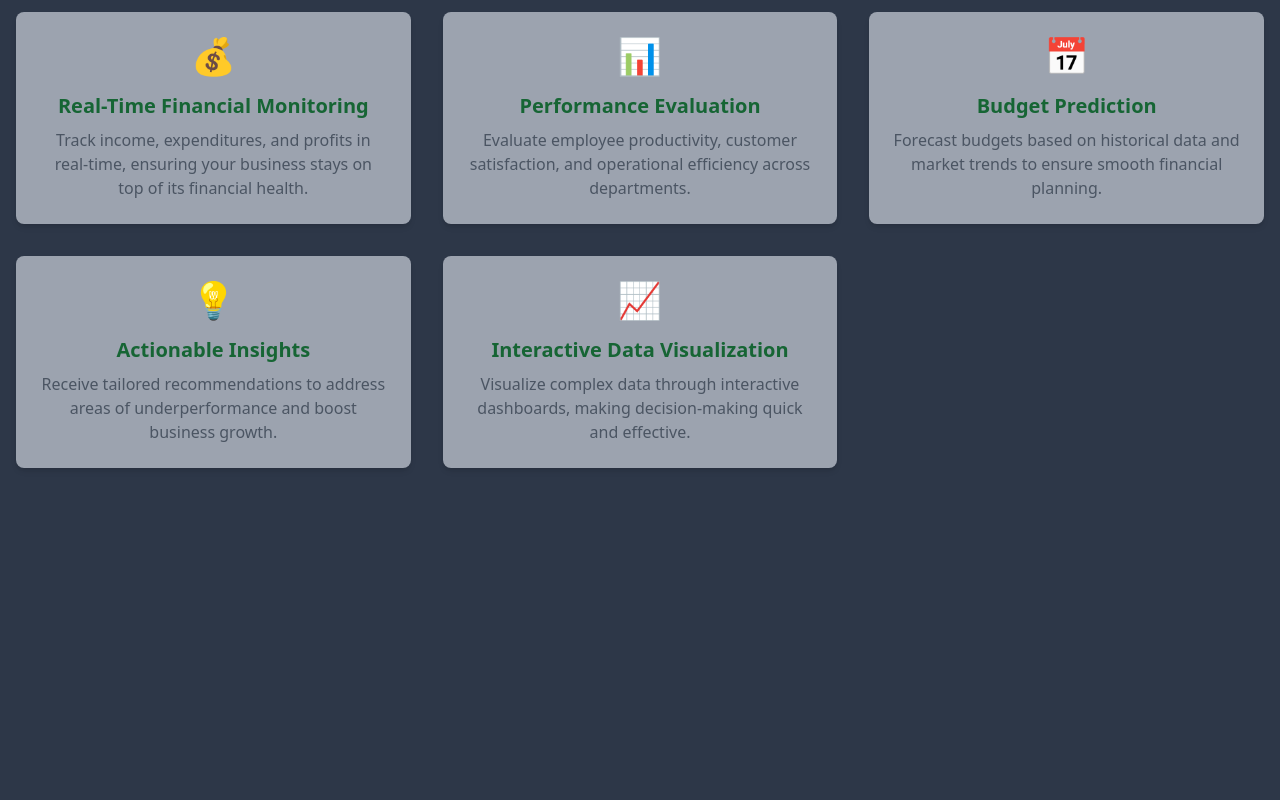
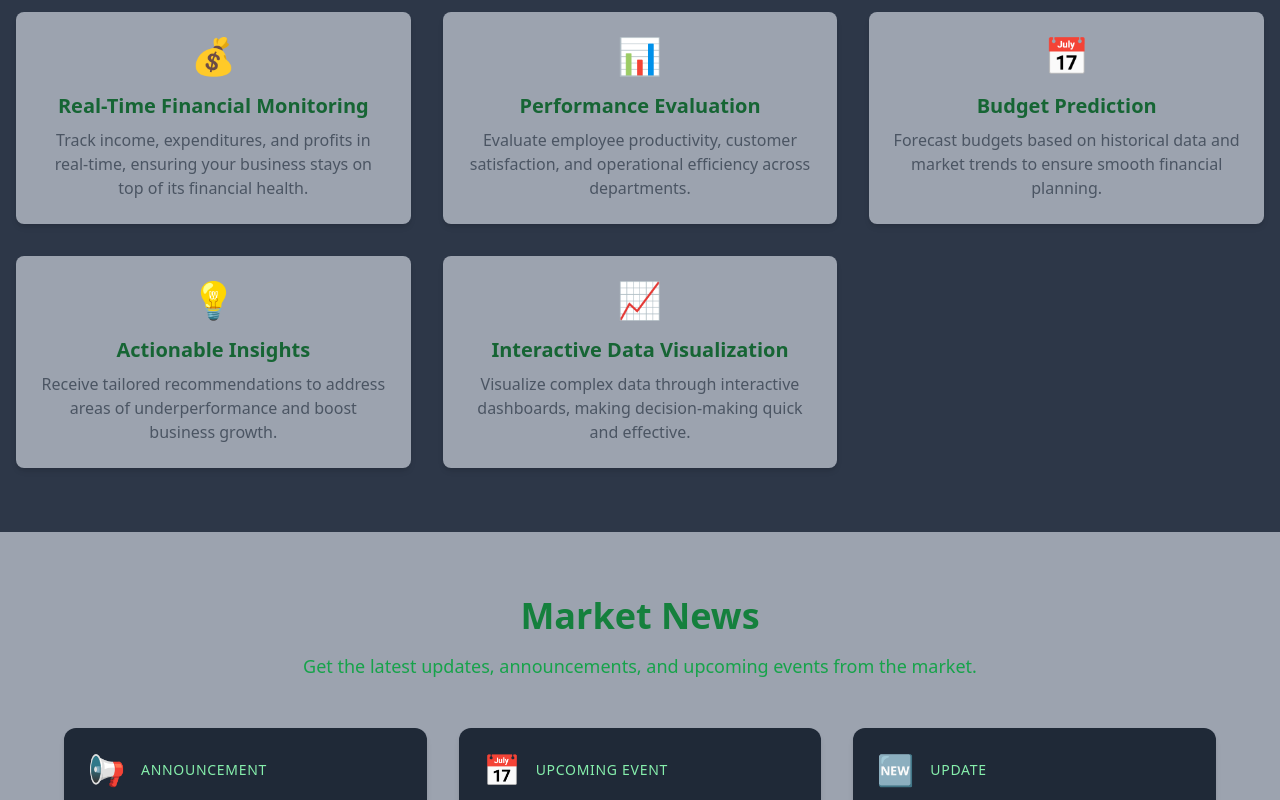
Before and after one commit to sam-zarila/symposium_project, a Next.js app: page / in a window 1280 px wide. Shown: the part 2000-2800 px from the top of the page. Before the commit the page ends 2532 px from the top, so only its background shows below. Built offline with nearby package versions, Linux system fonts and the light colour scheme.

Commit message:
landing page

```diff
--- a/app/home/NewsRoom.tsx
+++ b/app/home/NewsRoom.tsx
@@ -1,4 +1,6 @@
-const news =[
+import React from "react";
+
+const news = [
   {
     id: 1,
     type: "Announcement",
@@ -26,15 +28,52 @@ const news =[
     date: "January 10, 2025",
     icon: "🆕",
   },
-]
+];
 
-const MarketSection =()=>{
-    return(
-        <section className="py-16 px-6">
-            <div className="mw-w-6xl mx-auto">
+const MarketNewsSection = () => {
+  return (
+    <section className="bg-gray-400 py-16 px-6">
+      <div className="max-w-6xl mx-auto">
+        <h2 className="text-4xl font-bold text-green-700 text-center">Market News</h2>
+        <p className="mt-4 text-green-600 text-center text-lg">
+          Get the latest updates, announcements, and upcoming events from the market.
+        </p>
 
+        <div className="mt-12 grid gap-8 md:grid-cols-2 lg:grid-cols-3">
+          {news.map((item) => (
+            <div
+              key={item.id}
+              className="bg-gray-800 rounded-xl shadow-md overflow-hidden hover:shadow-lg transition-shadow duration-300"
+            >
+              <div className="p-6 flex flex-col h-full">
+                <div className="flex items-center">
+                  <span className="text-3xl">{item.icon}</span>
+                  <span className="ml-4 text-sm uppercase tracking-wider text-green-300 font-medium">
+                    {item.type}
+                  </span>
                 </div>
+                <h3 className="mt-4 text-xl font-semibold text-green-600">{item.title}</h3>
+                <p className="mt-3 text-gray-600 line-clamp-3">
+                  {item.description}
+                </p>
+                <p className="mt-4 text-sm text-gray-500">
+                  <span className="font-medium">Date:</span> {item.date}
+                </p>
+                <div className="mt-auto">
+                  <a
+                    href={`/news/${item.id}`}
+                    className="inline-block mt-6 px-4 py-2 bg-blue-500 text-white rounded-md font-medium hover:bg-blue-600 transition-colors"
+                  >
+                    Read More
+                  </a>
+                </div>
+              </div>
+            </div>
+          ))}
+        </div>
+      </div>
+    </section>
+  );
+};
 
-        </section>
-    )
-}
+export default MarketNewsSection;
--- a/app/page.tsx
+++ b/app/page.tsx
@@ -4,6 +4,7 @@ import Hero from "./home/hero";
 import TrustedPartner from "./home/steps";
 import MovingLogos from "./home/MovingLogos";
 import ServicesSection from "./home/services";
+import MarketNewsSection from "./home/NewsRoom";
 
 
 
@@ -13,10 +14,9 @@ export default function Home(){
 <Header/>
 <Hero/>
 <MovingLogos/>
-
 <TrustedPartner/>
-
 <ServicesSection/>
+<MarketNewsSection/>
     </>
   )
 }
```
Lines whose indentation alone changed are shown as unchanged.
